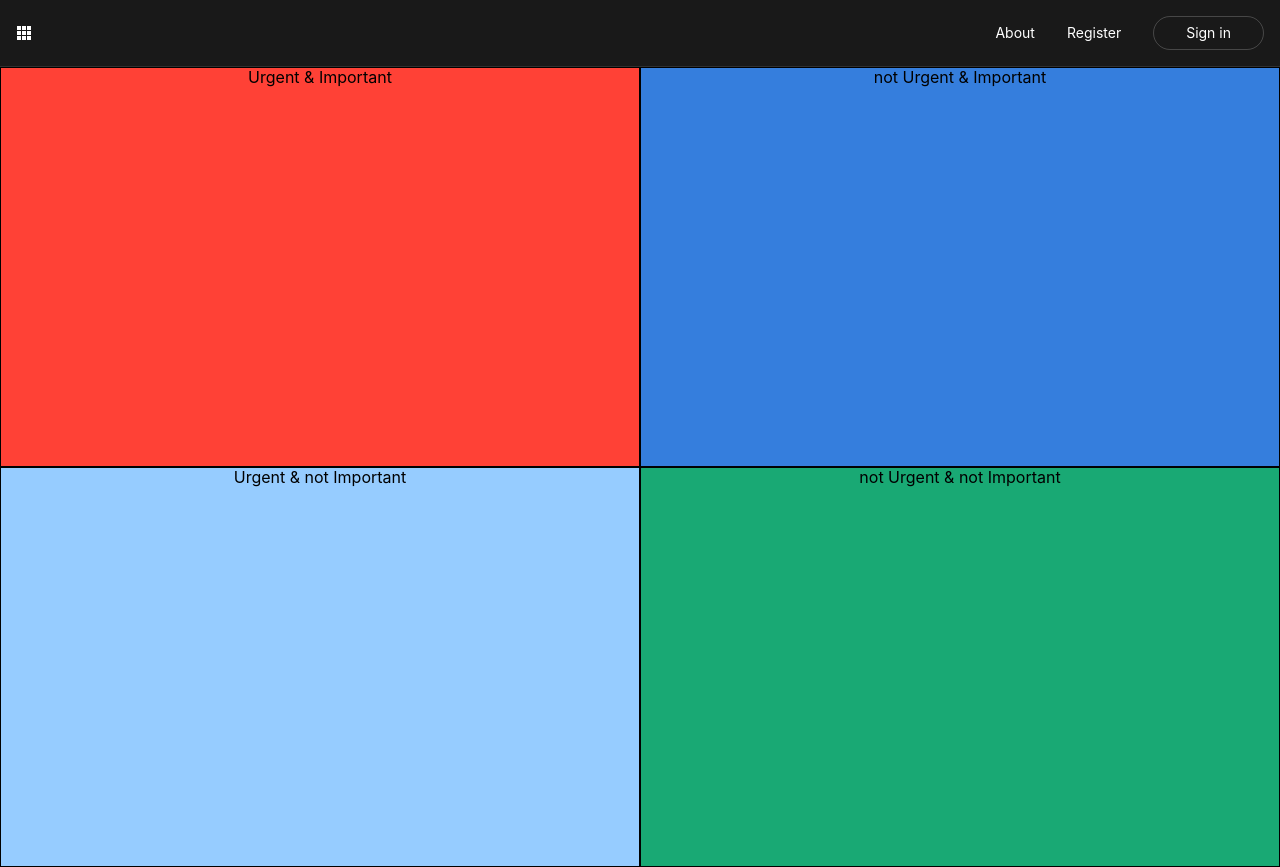
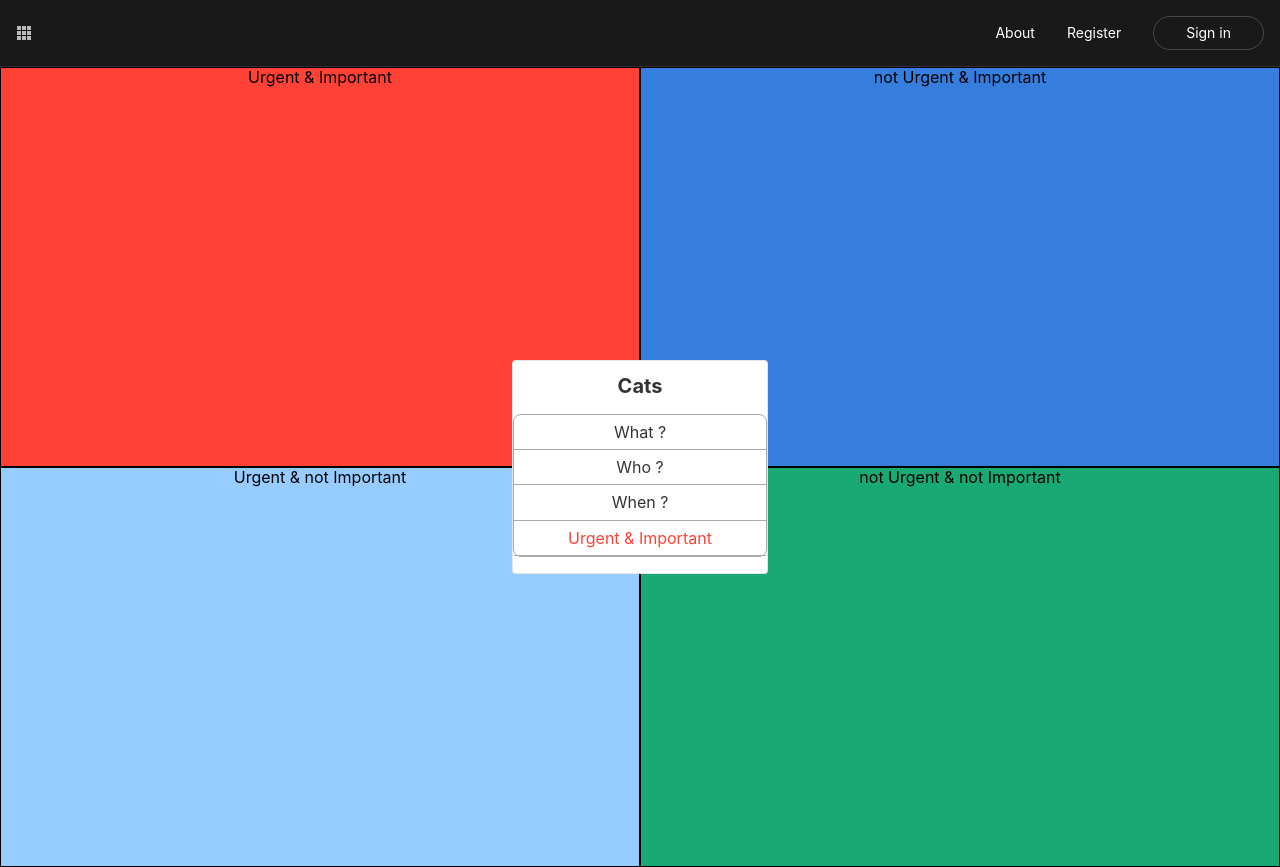
Before and after one commit to lulu731/EMatrix, a React (Create React App) app: page / in a window 1280 px wide. Built offline with nearby package versions, Linux system fonts and the light colour scheme.

Commit message:
DESIGN: Adding card.

```diff
--- a/src/App.js
+++ b/src/App.js
@@ -8,7 +8,7 @@ function App() {
   return (
     <div className="App">
       <NavBar />
-        <Panels />
+      <Panels />
     </div>
   );
 }
--- /dev/null
+++ b/src/components/card/Card.js
@@ -0,0 +1,21 @@
+import React from 'react';
+import 'tachyons';
+
+const Card = () => {
+  return (
+    <div className="flex items-center vh-100">
+      <article className="br2 ba dark-gray b--black-10 mv4 w-100 w-50-m w-25-l
+        bg-white mw5 center">
+        <h1 class="f4 bold center mw5">Cats</h1>
+        <ul class="list pl0 ml0 center mw5 ba b--light-silver br3">
+          <li className="ph3 pv2 bb b--light-silver">What ?</li>
+          <li className="ph3 pv2 bb b--light-silver">Who ?</li>
+          <li className="ph3 pv2 bb b--light-silver">When ?</li>
+          <li className="red ph3 pv2 bb b--light-silver">Urgent & Important</li>
+        </ul>
+      </article>
+    </div>
+  )
+};
+
+export default Card
--- a/src/components/panels/Panels.js
+++ b/src/components/panels/Panels.js
@@ -1,19 +1,26 @@
 import React from 'react';
+import Card from '../card/Card.js'
 import 'tachyons';
 
 const Panels = () => {
   return (
     <div>
+      <div style={{zIndex:-1, position: "absolute",
+      left: 0 , right: 0}} >
       <div className="vh-50">
-        <div className="fl w-50 h-100 ba bg-red tc">
+        <div className="fl w-50 h-100 ba bg-red tc"
+          style={{zIndex:-1}}>
           Urgent & Important
         </div>
-        <div className="fl ba w-50 h-100 bg-blue tc">
+        <div className="fl ba w-50 h-100 bg-blue tc"
+          style={{zIndex:-1}}>
           not Urgent & Important
         </div>
+
       </div>
       <div className="vh-50">
-        <div className="fl w-50 h-100 ba bg-light-blue tc">
+        <div className="fl w-50 h-100 ba bg-light-blue tc"
+          style={{zIndex:-1}}>
           Urgent & not Important
         </div>
         <div className="fl ba w-50 h-100 bg-green tc">
@@ -21,6 +28,8 @@ const Panels = () => {
         </div>
       </div>
     </div>
+    <Card />
+  </div>
   )
 };
 
```
